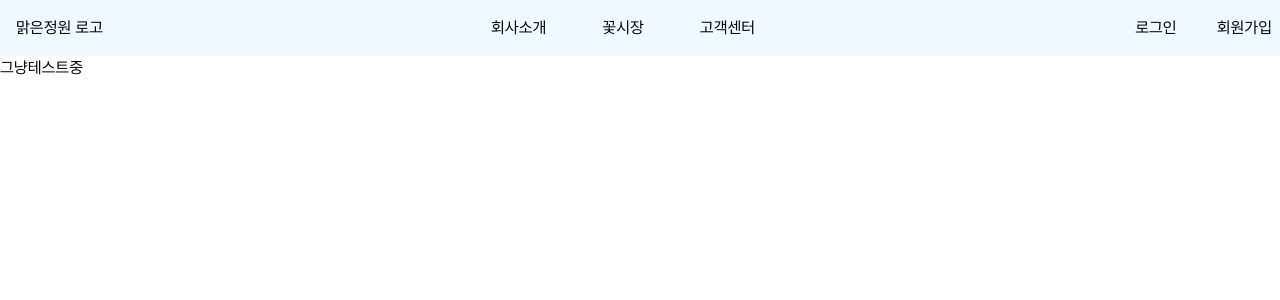
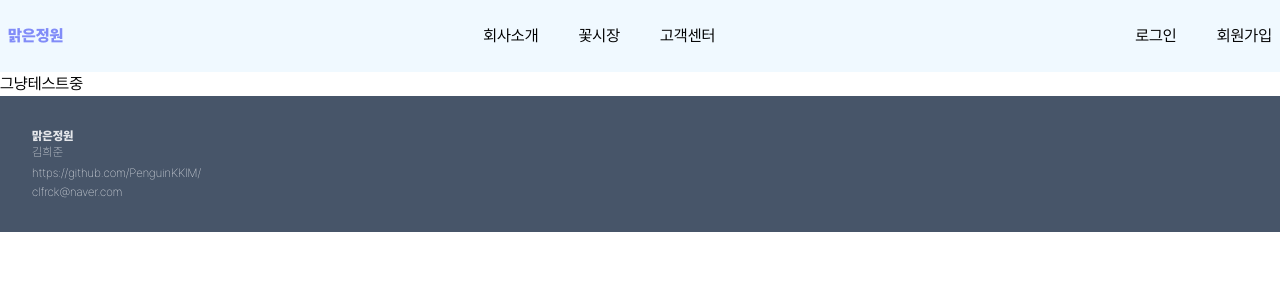
Before and after one commit to PenguinKKIM/flowermarket, a Next.js app: page /main in a window 1280 px wide. Shown: the top 300 px of the page. Built offline with nearby package versions, Linux system fonts and the light colour scheme.

Commit message:
Add : header & Footer

```diff
--- a/app/layout.tsx
+++ b/app/layout.tsx
@@ -2,6 +2,7 @@ import type { Metadata } from 'next';
 import localFont from 'next/font/local';
 import './globals.css';
 import HeaderNav from '@/components/Nav/HeaderNav';
+import Footer from '@/components/Footer/Footer';
 
 const pretendard = localFont({
   src: [
@@ -51,6 +52,7 @@ export default function RootLayout({
           <HeaderNav />
         </header>
         {children}
+        <Footer />
       </body>
     </html>
   );
--- /dev/null
+++ b/components/Footer/Footer.tsx
@@ -0,0 +1,21 @@
+import Link from 'next/link';
+
+function Footer() {
+  return (
+    <footer className="bg-slate-600 w-full">
+      <div className="p-8">
+        <header className="font-black text-gray-200 text-xs">맑은정원</header>
+        <div className="font-thin text-xs text-gray-200">김희준</div>
+        <Link
+          href="https://github.com/PenguinKKIM/"
+          className="font-thin text-xs text-gray-200"
+        >
+          https://github.com/PenguinKKIM/
+        </Link>
+        <div className="font-thin text-xs text-gray-200">clfrck@naver.com</div>
+      </div>
+    </footer>
+  );
+}
+
+export default Footer;
--- a/components/Nav/HeaderNav.tsx
+++ b/components/Nav/HeaderNav.tsx
@@ -4,17 +4,17 @@ import { linkConatinerStyle, linkStyle, navStyle } from './HeaderNavCVA';
 function HeaderNav() {
   return (
     <nav className={navStyle()}>
-      <Link href="/" className={linkStyle()}>
-        맑은정원 로고
+      <Link href="/" className={`${linkStyle()} font-black text-indigo-400`}>
+        맑은정원
       </Link>
-      <div className={linkConatinerStyle()}>
-        <Link href="/main" className={linkStyle()}>
+      <div className={`${linkConatinerStyle()}`}>
+        <Link href="/main" className="py-4">
           회사소개
         </Link>
-        <Link href="/main" className={linkStyle()}>
+        <Link href="/main" className="py-4">
           꽃시장
         </Link>
-        <Link href="/main" className={linkStyle()}>
+        <Link href="/main" className="py-4">
           고객센터
         </Link>
       </div>
--- a/components/Nav/HeaderNavCVA.tsx
+++ b/components/Nav/HeaderNavCVA.tsx
@@ -1,7 +1,9 @@
 import { cva } from 'class-variance-authority';
 
-const navStyle = cva('flex justify-between items-center bg-sky-50 p-2');
-const linkConatinerStyle = cva('flex gap-10');
-const linkStyle = cva('p-2');
+const navStyle = cva(
+  'flex justify-between items-center bg-sky-50 p-2 shrink-0',
+);
+const linkConatinerStyle = cva('flex gap-10 shrink-0');
+const linkStyle = cva();
 
 export { navStyle, linkConatinerStyle, linkStyle };
--- a/package.json
+++ b/package.json
@@ -10,6 +10,7 @@
     "format": "prettier --write ."
   },
   "dependencies": {
+    "@heroicons/react": "^2.1.4",
     "@reduxjs/toolkit": "^2.2.5",
     "axios": "^1.7.2",
     "class-variance-authority": "^0.7.0",
```
Also changed, not shown: public/home_logo.png (added), 1 other file (tests, documents, lock files or other folders).
